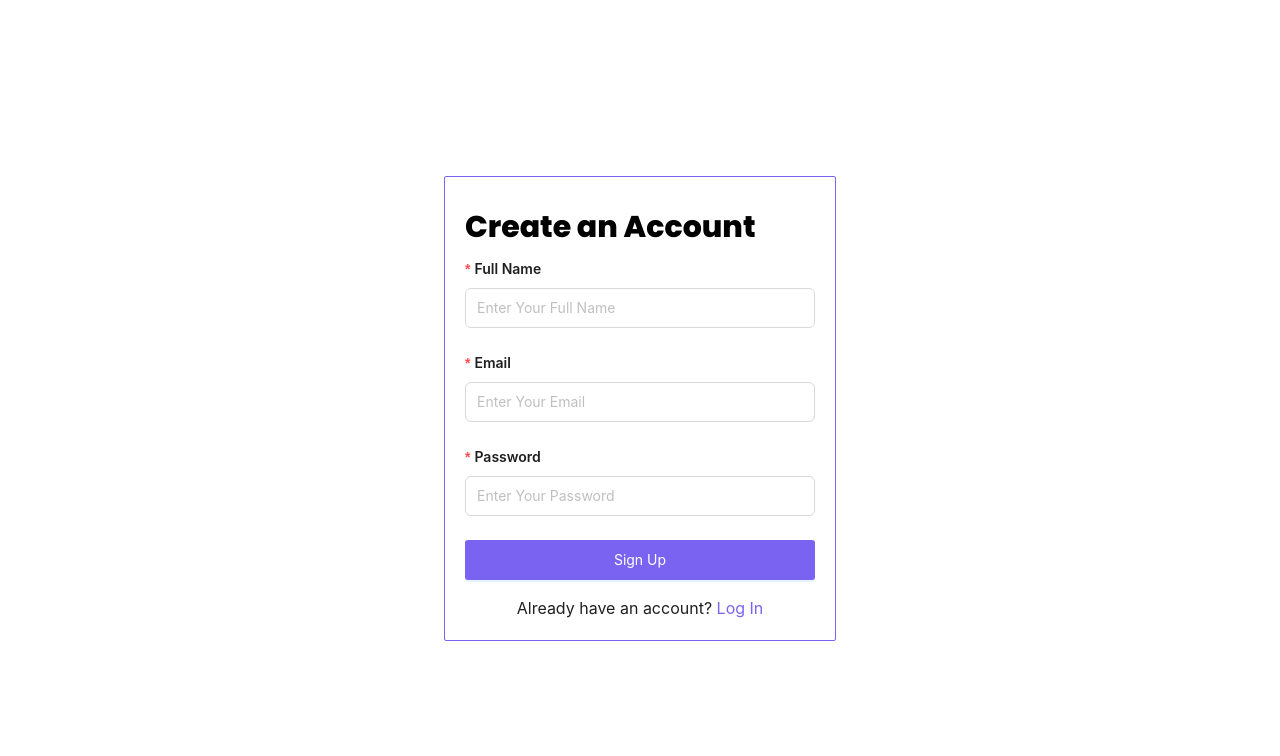
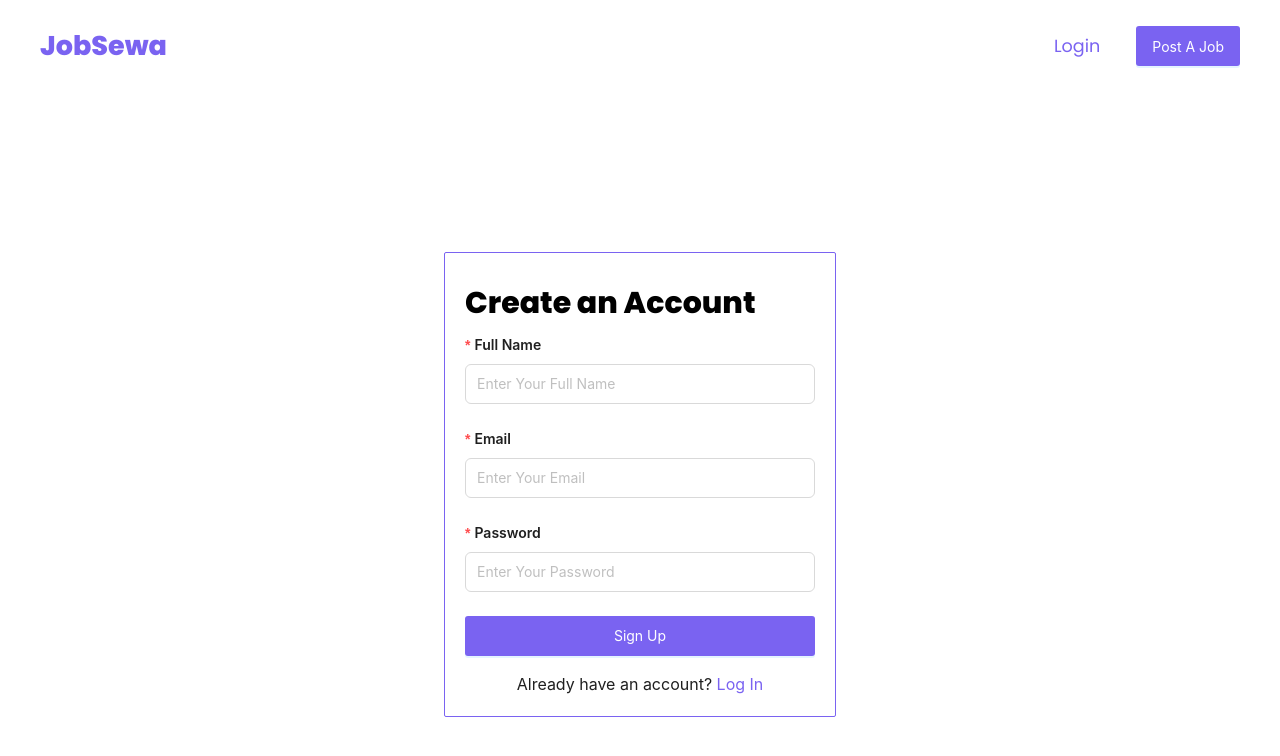
Before and after one commit to Niiischal/jobsewa-jobportal, a React (Create React App) app in the folder client/: page /register in a window 1280 px wide. Shown: the top 756 px of the page. Built offline with nearby package versions, Linux system fonts and the light colour scheme.

Commit message:
added navbar to login and register pages

```diff
--- a/client/src/components/Navbar.jsx
+++ b/client/src/components/Navbar.jsx
@@ -1,15 +1,14 @@
 import { Button } from "antd";
+import { Link } from "react-router-dom";
 
 const Navbar = () => {
   return (
       <div className="navbar flex justify-between items-center pl-[2rem] pr-[2rem]">
         <div className="logo-div">
-          <h1 className="logo text-[27px] text-primary">
-            JobSewa
-          </h1>
+          <Link to='/' className="no-underline"><h1 className="logo text-[27px] text-primary">JobSewa</h1></Link>
         </div>
         <div className="nav-items flex gap-9 items-center">
-            <li className=" hover:text-primary text-[#848484] text-[1.1rem] ">Login</li>
+            <li className=" hover:text-primary text-primary text-[1.1rem] ">Login</li>
             <li className=""><Button type="primary">Post A Job</Button></li>
         </div>
       </div>
--- a/client/src/pages/Login.jsx
+++ b/client/src/pages/Login.jsx
@@ -1,6 +1,7 @@
 import { Button, Form, Input, message } from "antd";
 import { Link } from "react-router-dom";
 import { LoginUser } from "../apicalls/login";
+import Navbar from "../components/Navbar";
 
 const rules= [
   {
@@ -24,6 +25,8 @@ const Login = () => {
     }
   };
   return (
+    <>
+    <Navbar/>
     <div className="h-screen flex justify-center items-center">
     <div className="form-container p-5 rounded-sm w-[350px] border-solid border border-[#7a63f1] ">
       <h1 className="text-[30px] my-2">Login</h1>
@@ -47,6 +50,7 @@ const Login = () => {
       </Form>
     </div>
   </div>
+  </>
   )
 }
 
--- a/client/src/pages/Signup.jsx
+++ b/client/src/pages/Signup.jsx
@@ -1,6 +1,7 @@
 import { Button, Form, message, Input } from "antd";
 import { Link } from "react-router-dom";
 import { RegisterUser } from "../apicalls/signup";
+import Navbar from "../components/Navbar";
 
 const rules = [
   {
@@ -23,7 +24,9 @@ const Signup = () => {
     }
   };
   return (
-    <div className="h-screen flex justify-center items-center">
+    <>
+    <Navbar/>
+    <div className=" h-screen flex justify-center items-center">
       <div className="form-container p-5 rounded-sm w-[350px] border-solid border border-[#7a63f1]">
         <h1 className="text-[30px]  my-2">Create an Account</h1>
         <Form layout="vertical" onFinish={onFinish}>
@@ -62,6 +65,7 @@ const Signup = () => {
         </Form>
       </div>
     </div>
+    </>
   );
 };
 
```
